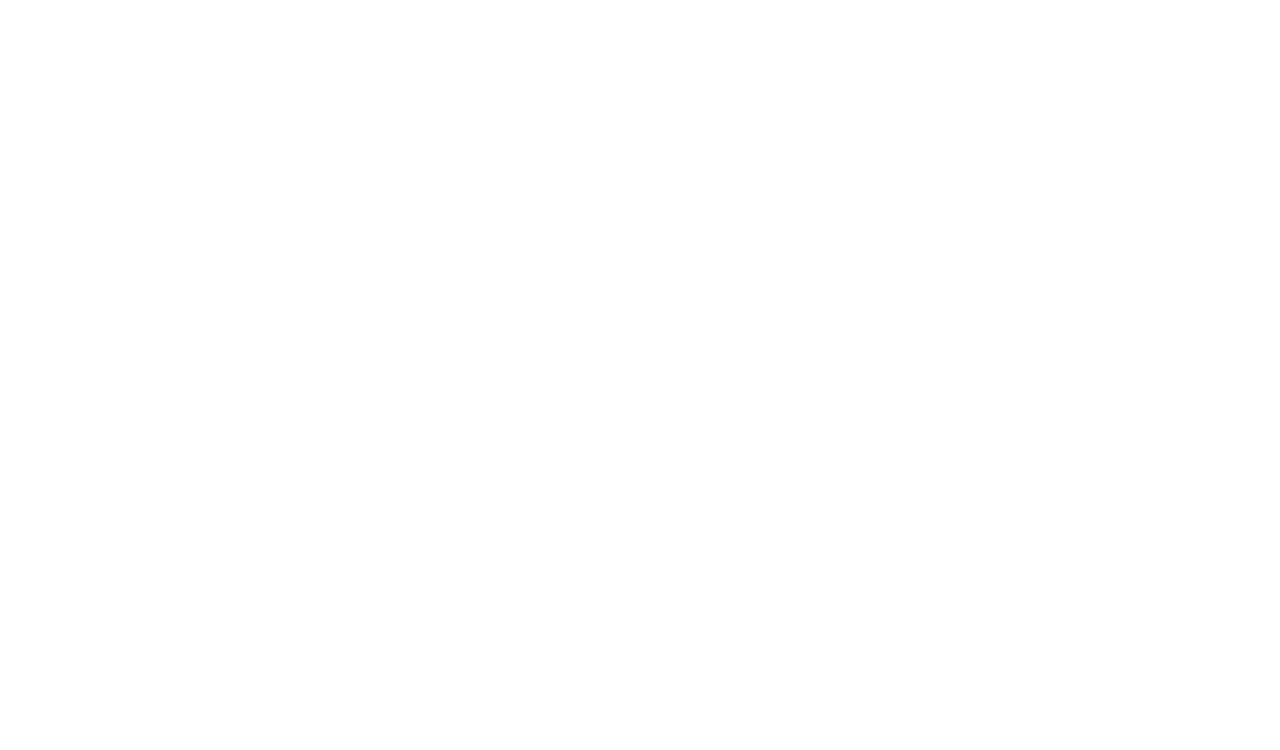
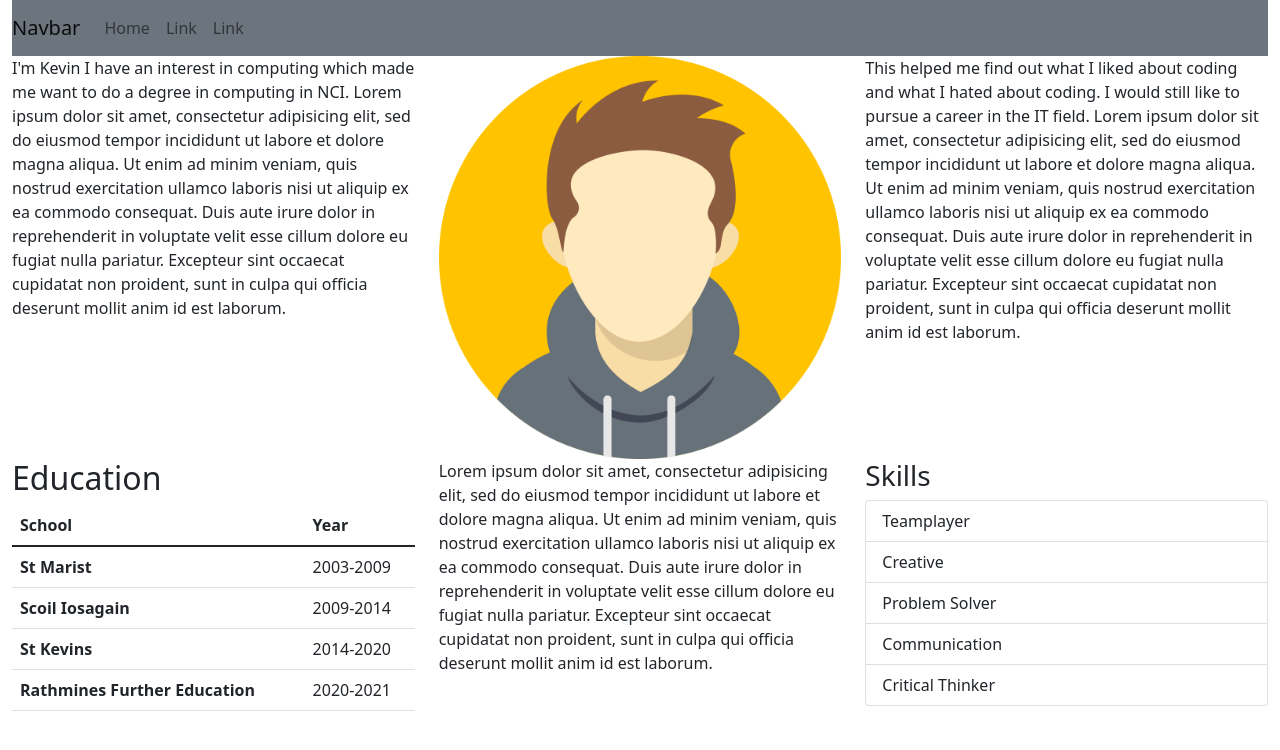
Before and after one commit to KevinG-001/first-website, a plain HTML site: page index.html in a window 1280 px wide. Drawn offline with nearby package versions, Linux system fonts and the light colour scheme.

Commit message:
second commit

```diff
--- a/index.html
+++ b/index.html
@@ -1,9 +1,102 @@
 <!DOCTYPE html>
 <html>
   <head>
-    <title></title>
+    <title>Week4 Bootstrap</title>
+
+    <link href="https://cdn.jsdelivr.net/npm/bootstrap@5.1.3/dist/css/bootstrap.min.css" rel="stylesheet" integrity="sha384-1BmE4kWBq78iYhFldvKuhfTAU6auU8tT94WrHftjDbrCEXSU1oBoqyl2QvZ6jIW3" crossorigin="anonymous">
+    <meta charset="utf-8">
+    <meta name="viewport" content="width=device-width, initial-scale=1">
+    <script src="https://cdn.jsdelivr.net/npm/@popperjs/core@2.10.2/dist/umd/popper.min.js" integrity="sha384-7+zCNj/IqJ95wo16oMtfsKbZ9ccEh31eOz1HGyDuCQ6wgnyJNSYdrPa03rtR1zdB" crossorigin="anonymous"></script>
+    <script src="https://cdn.jsdelivr.net/npm/bootstrap@5.1.3/dist/js/bootstrap.min.js" integrity="sha384-QJHtvGhmr9XOIpI6YVutG+2QOK9T+ZnN4kzFN1RtK3zEFEIsxhlmWl5/YESvpZ13" crossorigin="anonymous"></script>
+    <link rel="stylesheet" href="master.css">
   </head>
   <body>
+    <div class="container-fluid">
+        <!--This is my Navbar-->
+        <nav class="navbar navbar-expand-lg navbar-light bg-secondary">
+          <a class="navbar-brand" href="#">Navbar</a>
+          <button class="navbar-toggler" type="button" data-toggle="collapse" data-target="#navbarSupportedContent" aria-controls="navbarSupportedContent" aria-expanded="false" aria-label="Toggle navigation">
+            <span class="navbar-toggler-icon"></span>
+          </button>
 
+          <div class="collapse navbar-collapse" id="navbarSupportedContent">
+            <ul class="navbar-nav mr-auto">
+              <li class="nav-item active">
+                <a class="nav-link" href="#">Home</a>
+              </li>
+              <li class="nav-item">
+                <a class="nav-link" href="#">Link</a>
+              </li>
+              <li class="nav-item">
+                <a class="nav-link" href="#">Link</a>
+              </li>
+            </ul>
+          </div>
+        </nav>
+        <!--First row of content-->
+        <div class="row">
+          <div class="col-sm-4">
+            <p>I'm Kevin I have an interest in computing which made me want to do a degree in computing in NCI.
+            Lorem ipsum dolor sit amet, consectetur adipisicing elit, sed do eiusmod tempor incididunt ut labore et dolore magna aliqua. Ut enim ad minim veniam, quis nostrud exercitation ullamco laboris nisi ut aliquip ex ea commodo consequat. Duis aute irure dolor in reprehenderit in voluptate velit esse cillum dolore eu fugiat nulla pariatur. Excepteur sint occaecat cupidatat non proident, sunt in culpa qui officia deserunt mollit anim id est laborum.</p>
+          </div>
+
+          <div class="col-sm-4">
+            <img src="avatar.jpg" class="img-fluid" alt="Responsive image">
+          </div>
+
+          <div class="col-sm-4">
+            <p>This helped me find out what I liked about coding and what I hated about coding. I would still like to pursue a career in the IT field. Lorem ipsum dolor sit amet, consectetur adipisicing elit, sed do eiusmod tempor incididunt ut labore et dolore magna aliqua. Ut enim ad minim veniam, quis nostrud exercitation ullamco laboris nisi ut aliquip ex ea commodo consequat. Duis aute irure dolor in reprehenderit in voluptate velit esse cillum dolore eu fugiat nulla pariatur. Excepteur sint occaecat cupidatat non proident, sunt in culpa qui officia deserunt mollit anim id est laborum.</p>
+          </div>
+        </div>
+
+        <div class="row">
+          <div class="col-sm-4">
+            <h2>Education</h2>
+            <table class="table">
+              <thead>
+                <th scope="col">School</th>
+                <th scope="col">Year</th>
+              </thead>
+              <tbody>
+                <tr>
+                  <th scope="col">St Marist</th>
+                  <td scope="col">2003-2009</th>
+                </tr>
+                <tr>
+                  <th scope="col">Scoil Iosagain</th>
+                  <td scope="col">2009-2014</th>
+                </tr>
+                <tr>
+                  <th scope="col">St Kevins</th>
+                  <td scope="col">2014-2020</th>
+                </tr>
+                <tr>
+                  <th scope="col">Rathmines Further Education</th>
+                  <td scope="col">2020-2021</th>
+                </tr>
+            </table>
+          </div>
+
+          <!--This is the second Row of content-->
+          <div class="col-sm-4">
+            <p>Lorem ipsum dolor sit amet, consectetur adipisicing elit, sed do eiusmod tempor incididunt ut labore et dolore magna aliqua. Ut enim ad minim veniam, quis nostrud exercitation ullamco laboris nisi ut aliquip ex ea commodo consequat. Duis aute irure dolor in reprehenderit in voluptate velit esse cillum dolore eu fugiat nulla pariatur. Excepteur sint occaecat cupidatat non proident, sunt in culpa qui officia deserunt mollit anim id est laborum.</p>
+            </table>
+          </div>
+
+          <div class="col-sm-4">
+            <h3>Skills</h3>
+            <ul class="list-group">
+              <li class="list-group-item">Teamplayer</li>
+              <li class="list-group-item">Creative</li>
+              <li class="list-group-item">Problem Solver</li>
+              <li class="list-group-item">Communication</li>
+              <li class="list-group-item">Critical Thinker</li>
+            </ul>
+          </div>
+        </div>
+      </div>
+      <script src="https://code.jquery.com/jquery-3.3.1.slim.min.js" integrity="sha384-q8i/X+965DzO0rT7abK41JStQIAqVgRVzpbzo5smXKp4YfRvH+8abtTE1Pi6jizo" crossorigin="anonymous"></script>
+      <script src="https://cdnjs.cloudflare.com/ajax/libs/popper.js/1.14.3/umd/popper.min.js" integrity="sha384-ZMP7rVo3mIykV+2+9J3UJ46jBk0WLaUAdn689aCwoqbBJiSnjAK/l8WvCWPIPm49" crossorigin="anonymous"></script>
+      <script src="https://stackpath.bootstrapcdn.com/bootstrap/4.1.3/js/bootstrap.min.js" integrity="sha384-ChfqqxuZUCnJSK3+MXmPNIyE6ZbWh2IMqE241rYiqJxyMiZ6OW/JmZQ5stwEULTy" crossorigin="anonymous"></script>
   </body>
 </html>
```
Also changed, not shown: avatar.jpg (added), style.css (added).
